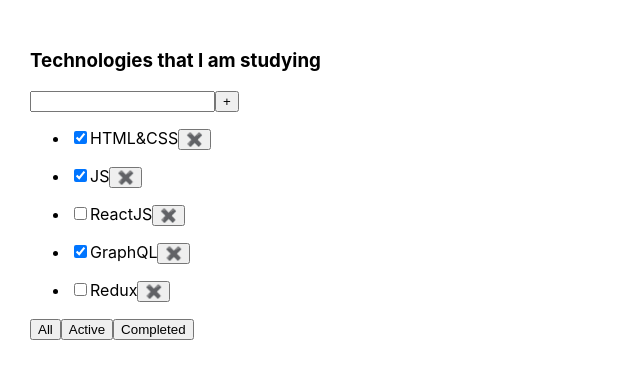
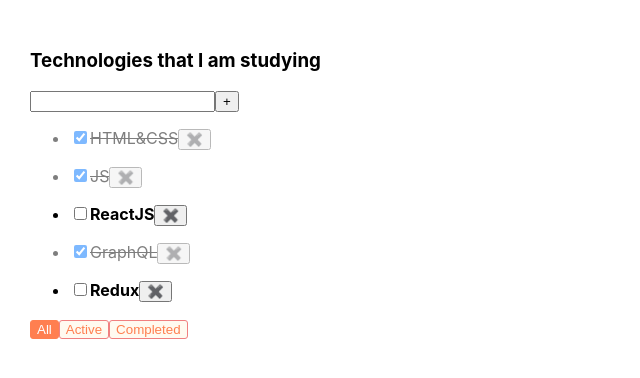
Before and after one commit to VladTomchuk/todolist_2023_2024, a React (Create React App) app: page / in a window 1280 px wide. Shown: the top 378 px of the page, without its empty margins (0-640 px from the left). Built offline with nearby package versions, Linux system fonts and the light colour scheme.

Commit message:
Checkbox and styling of errors for input. Code refactoring

```diff
--- a/src/App.css
+++ b/src/App.css
@@ -6,3 +6,31 @@
 .App > div {
   margin-right: 50px;
 }
+
+.task{
+  font-weight: bold;
+}
+
+.taskDone{
+
+  opacity: 0.5;
+  text-decoration: line-through;
+}
+
+.btn-filter{
+  color: coral;
+  background: floralwhite;
+  border: 1px solid lightcoral;
+  border-radius: 3px;
+}
+
+.btn-filter-active{
+  background: coral;
+  border-radius: 3px;
+  color: white;
+  border: 1px solid coral;
+}
+
+.empty-value{
+  border:1px solid red;
+}
--- a/src/App.tsx
+++ b/src/App.tsx
@@ -44,19 +44,25 @@
     }
 
     const addTask = (title: string) => {
-        let task = {id: v1(), title: title, isDone: true}
+        let task = {id: v1(), title: title, isDone: false}
         let newTasks = [task, ...tasks]
         setTasks(newTasks)
+    }
+
+    const changeIsDoneStatus = (taskId: string) => {
+        setTasks(tasks.map(t => t.id === taskId ? {...t, isDone: !t.isDone} : t))
     }
 
     return (
         <div className="App">
             <Todolist
+                currentFilterValue={filter}
                 title="Technologies that I am studying"
                 tasks={tasksForTodolist}
                 removeTask={removeTask}
                 changeFilter={changeFilter}
                 addTask={addTask}
+                changeIsDoneStatus={changeIsDoneStatus}
             />
         </div>
     );
--- a/src/Todolist.tsx
+++ b/src/Todolist.tsx
@@ -3,19 +3,26 @@
 
 
 type PropsType = {
+    currentFilterValue: FilterValuesType
     title: string
     tasks: TaskPropsType[]
     removeTask: (taskId: string) => void
     changeFilter: (value: FilterValuesType) => void
     addTask: (title: string) => void
+    changeIsDoneStatus: (taskId: string, isDoneTask: boolean) => void
 }
 
 export const Todolist = (props: PropsType) => {
 
     let [title, setTitle] = useState('')
+    let [emptyValueError, setEmptyValueError] = useState(false)
 
     const addTaskHandler = () => {
-        props.addTask(title)
+        if (title.trim() !== '') {
+            props.addTask(title.trim())
+        } else {
+            setEmptyValueError(true)
+        }
         setTitle('')
     }
     const onKeyPressHandler = (e: KeyboardEvent<HTMLInputElement>) => {
@@ -24,6 +31,7 @@
         }
     }
     const onChangeInputHandler = (e: ChangeEvent<HTMLInputElement>) => {
+       emptyValueError && setEmptyValueError(false)
         setTitle(e.currentTarget.value)
     }
 
@@ -44,27 +52,43 @@
                 <input
                     value={title}
                     onKeyPress={onKeyPressHandler}
-                    onChange={onChangeInputHandler}/>
+                    onChange={onChangeInputHandler}
+                    className={emptyValueError ? 'empty-value' : ''}
+                />
                 <button onClick={addTaskHandler}>+</button>
+                {emptyValueError && <div>Please type title!</div>}
             </div>
             {props.tasks.map((t: TaskPropsType) => {
                 const removeTaskHandler = () => {
                     props.removeTask(t.id)
                 }
-
+                const onChangeValueIsDoneHandler = (e: ChangeEvent<HTMLInputElement>) => {
+                    props.changeIsDoneStatus(t.id, t.isDone)
+                }
                 return (
                     <ul>
-                        <li key={t.id}>
-                            <input type="checkbox" checked={t.isDone}/><span>{t.title}</span>
+                        <li key={t.id} className={t.isDone ? "taskDone" : "task"}>
+                            <input
+                                type="checkbox"
+                                checked={t.isDone}
+                                onChange={onChangeValueIsDoneHandler}
+                            />
+                            <span>{t.title}</span>
                             <button onClick={removeTaskHandler}>✖️</button>
                         </li>
                     </ul>
                 )
             })}
             <div>
-                <button onClick={onAllClickHandler}>All</button>
-                <button onClick={onActiveClickHandler}>Active</button>
-                <button onClick={onComletedClickHandler}>Completed</button>
+                <button className={props.currentFilterValue === "all" ? "btn-filter-active" : "btn-filter"}
+                        onClick={onAllClickHandler}>All
+                </button>
+                <button className={props.currentFilterValue === "active" ? "btn-filter-active" : "btn-filter"}
+                        onClick={onActiveClickHandler}>Active
+                </button>
+                <button className={props.currentFilterValue === "completed" ? "btn-filter-active" : "btn-filter"}
+                        onClick={onComletedClickHandler}>Completed
+                </button>
             </div>
         </div>
     )
```
